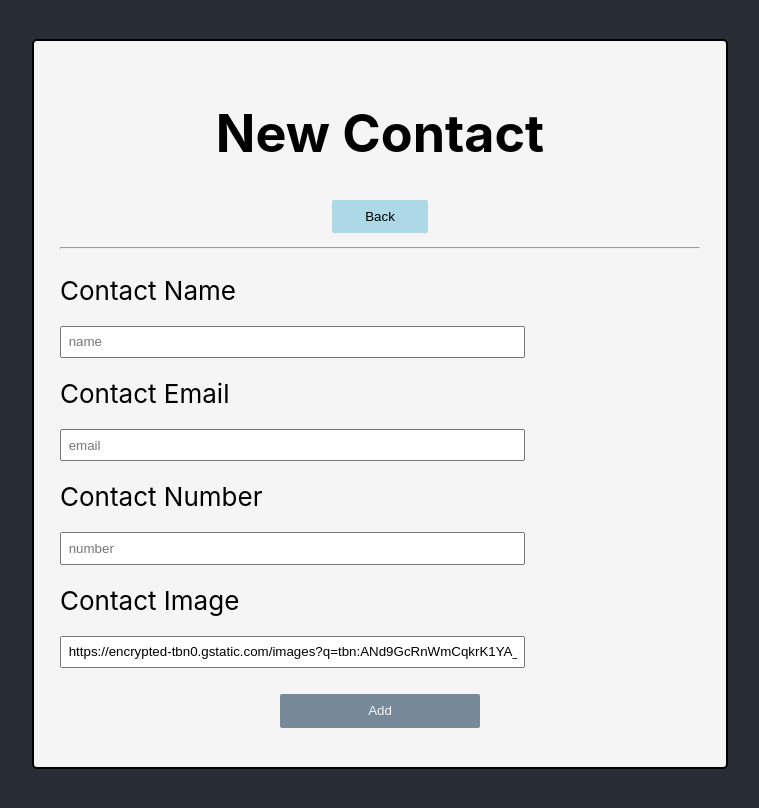
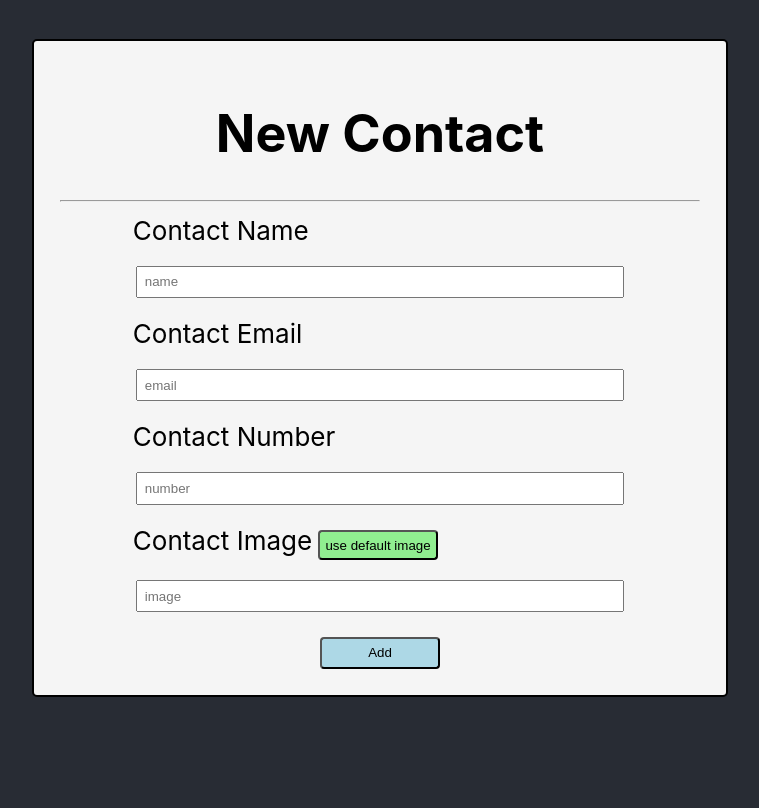
Before and after one commit to trblackw/react-contact-list-PSeval5, a React (Create React App) app: page /add in a window 1280 px wide. Shown: the top 808 px of the page, without its empty margins (260-1019 px from the left). Built offline with nearby package versions, Linux system fonts and the light colour scheme.

Commit message:
added default image function as well as button generated after adding contact

```diff
--- a/src/components/AddContact.js
+++ b/src/components/AddContact.js
@@ -3,6 +3,7 @@ import styled from "styled-components";
 import { Button } from "./Contacts";
 import { Link } from "react-router-dom";
 import { Consumer } from "./ContactsContext";
+import Icon from "./elements/Icon";
 
 export default class AddContact extends Component {
   state = {
@@ -10,7 +11,8 @@ export default class AddContact extends Component {
     name: "",
     email: "",
     phone_number: "",
-    image_url: ""
+    image_url: "",
+    contactAdded: false
   };
 
   handleSubmit = e => {
@@ -32,6 +34,24 @@ export default class AddContact extends Component {
     this.number.value = formattedNumber;
   };
 
+  addContact = () =>
+    !this.state.contactAdded ? this.setState({ contactAdded: true }) : null;
+
+  useDefaultImg = e => {
+    e.preventDefault();
+    //neil degrasse tyson
+    this.setState(
+      {
+        image_url:
+          "https://upload.wikimedia.org/wikipedia/commons/thumb/8/82/Neil_deGrasse_Tyson_in_June_2017_%28cropped%29.jpg/200px-Neil_deGrasse_Tyson_in_June_2017_%28cropped%29.jpg"
+      },
+      () => {
+        console.log(this.state);
+        this.image.defaultValue = this.state.image_url;
+      }
+    );
+  };
+
   handleName = e => this.setState({ name: e.target.value });
   handleEmail = e => this.setState({ email: e.target.value });
   handleNumber = e => this.setState({ phone_number: e.target.value });
@@ -46,13 +66,11 @@ export default class AddContact extends Component {
             ref={contactForm => (this.contactForm = contactForm)}
           >
             <h1>New Contact</h1>
-            <Link to="/">
-              <Button style={{ background: "lightblue", color: "black" }}>
-                Back
-              </Button>
+            <Link to="/" style={{ position: "absolute", top: 40 }}>
+              <Icon name="back" color="black" />
             </Link>
             <hr />
-            <div id="form">
+            <div id="form-add">
               <label htmlFor="name">Contact Name</label>
               <input
                 type="text"
@@ -75,20 +93,33 @@ export default class AddContact extends Component {
                 onBlur={() => this.formatNumber(this.number.value)}
               />
               <label htmlFor="image">Contact Image</label>
+              <button id="default-img" onClick={this.useDefaultImg}>
+                use default image
+              </button>
               <input
                 type="text"
                 placeholder="image"
-                defaultValue="https://encrypted-tbn0.gstatic.com/images?q=tbn:ANd9GcRnWmCqkrK1YA_DaAW38pCJ33BwehMKyYVZ3fhhQ8QGCPqfNWF6Xygfxg"
                 onChange={this.handleImage}
+                ref={image => (this.image = image)}
               />
             </div>
-            <Button
-              type="submit"
-              style={{ width: "200px" }}
-              onClick={() => add(this.state)}
-            >
-              Add
-            </Button>
+            <div className="button-group" style={{ textAlign: "center" }}>
+              <ContactButton
+                type="submit"
+                color="lightblue"
+                onClick={() => {
+                  this.addContact();
+                  add(this.state);
+                }}
+              >
+                Add
+              </ContactButton>
+              {this.state.contactAdded && (
+                <ContactButton color="lightgreen">
+                  <Link to="/">Return to contacts</Link>
+                </ContactButton>
+              )}
+            </div>
           </ContactForm>
         )}
       </Consumer>
@@ -106,18 +137,55 @@ export const ContactForm = styled.form`
   width: 50%;
   justify-content: center;
 
+  svg {
+    margin-top: 10px;
+    &:hover {
+      cursor: default;
+    }
+  }
+
   h1 {
     text-align: center;
   }
 
-  #form {
-    margin: 1em auto;
+  #form-add,
+  #form-edit {
+    margin: 0 auto;
+    justify-content: center;
+    padding: 0 1em;
+  }
+
+  #form-add label {
+    margin-left: 1.8em;
   }
 
   input {
     display: block;
-    margin: 1.5em 0;
+    margin: 1.5em auto;
     padding: 0.5em;
-    width: 70%;
+    width: 80%;
+  }
+
+  #default-img {
+    width: auto;
+    padding: 0.4em;
+    background: lightgreen;
+    border-radius: 4px;
+    margin-left: 6px;
+    &:hover {
+      cursor: pointer;
+    }
   }
 `;
+
+const ContactButton = styled.button`
+  width: 120px;
+  display: inline-block;
+  margin: 0 1em;
+  background: ${props => props.color};
+  padding: 0.5em;
+  border-radius: 4px;
+  a {
+    color: black;
+  }
+`;
```
